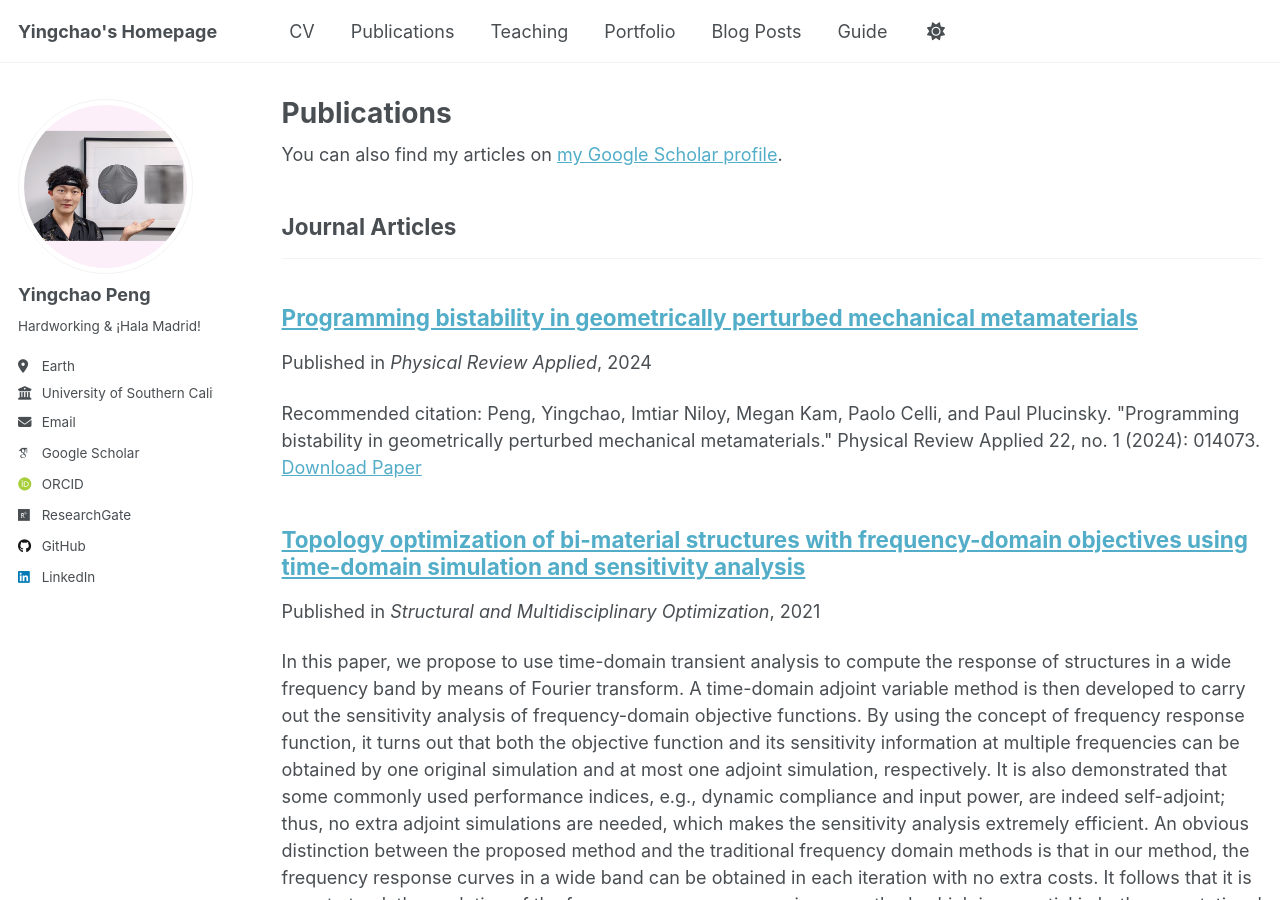
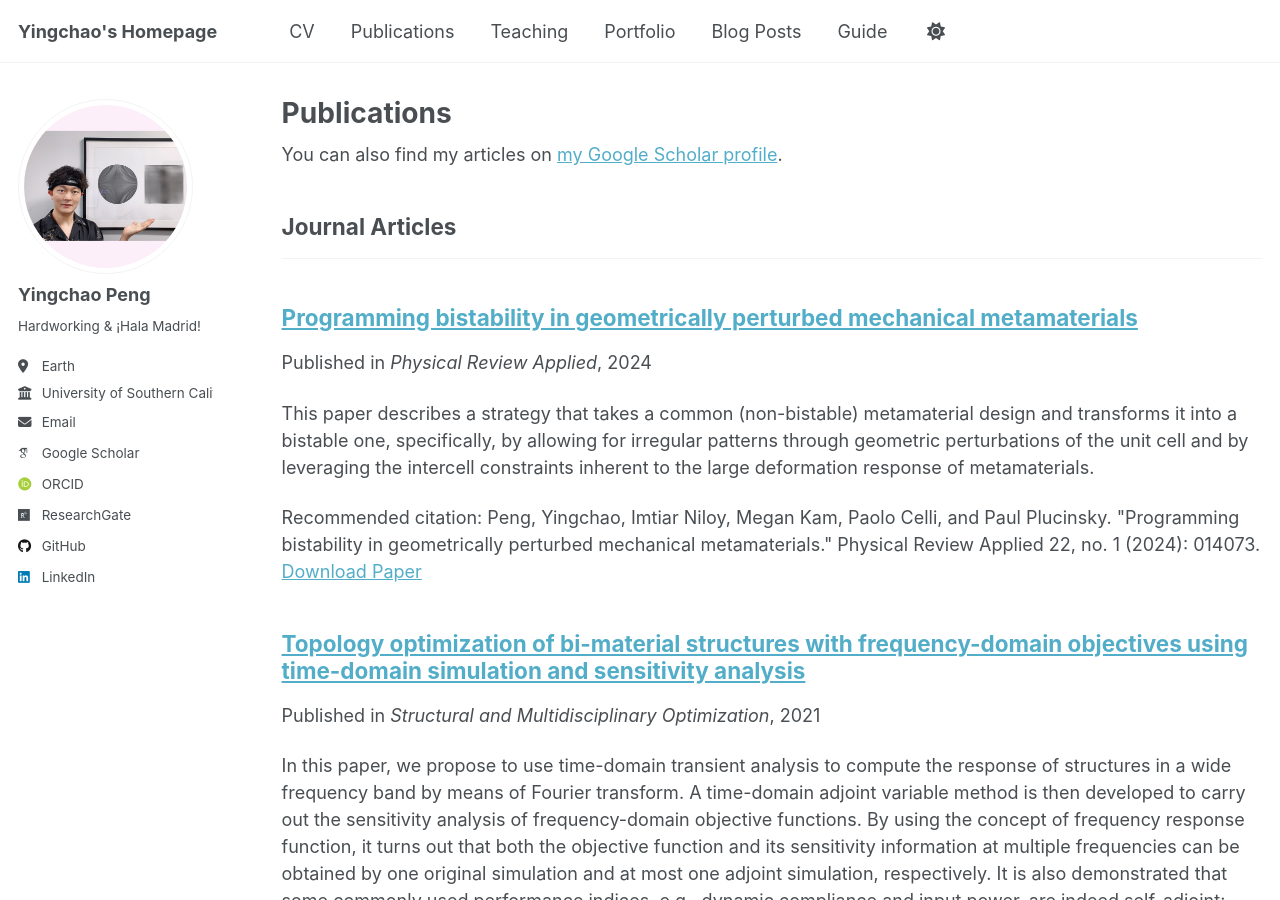
Before and after one commit to YingchaoPeng/YingchaoPeng.github.io, a Jekyll site: the page built from _pages/publications.html, in a window 1280 px wide and 900 px high. Built offline with Jekyll 4.4.1, drawn with Linux system fonts in a browser that asks for light colours; some web fonts are replaced; a script that is not in the unit is left out.

Commit message:
Update 2024-aps-mechanical-metamaterials.md

```diff
--- a/_publications/2024-aps-mechanical-metamaterials.md
+++ b/_publications/2024-aps-mechanical-metamaterials.md
@@ -3,10 +3,9 @@ title: "Programming bistability in geometrically perturbed mechanical metamateri
 collection: publications
 category: manuscripts
 permalink: /publication/2024-aps-mechanical-metamaterials
-excerpt: ''
+excerpt: 'This paper describes a strategy that takes a common (non-bistable) metamaterial design and transforms it into a bistable one, specifically, by allowing for irregular patterns through geometric perturbations of the unit cell and by leveraging the intercell constraints inherent to the large deformation response of metamaterials.'
 date: 2024-07-29
 venue: 'Physical Review Applied'
 paperurl: 'https://journals.aps.org/prapplied/abstract/10.1103/PhysRevApplied.22.014073'
 citation: 'Peng, Yingchao, Imtiar Niloy, Megan Kam, Paolo Celli, and Paul Plucinsky. "Programming bistability in geometrically perturbed mechanical metamaterials." Physical Review Applied 22, no. 1 (2024): 014073.'
-category: manuscripts
 ---
```
